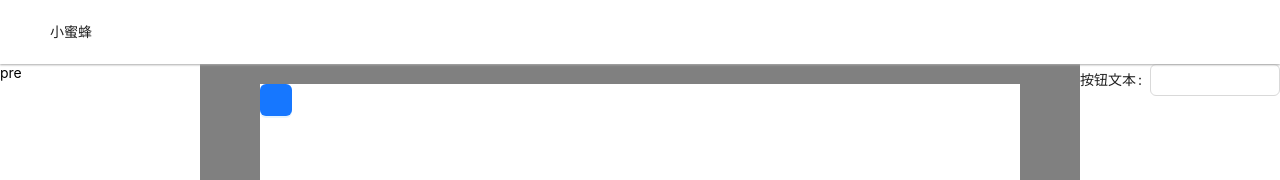
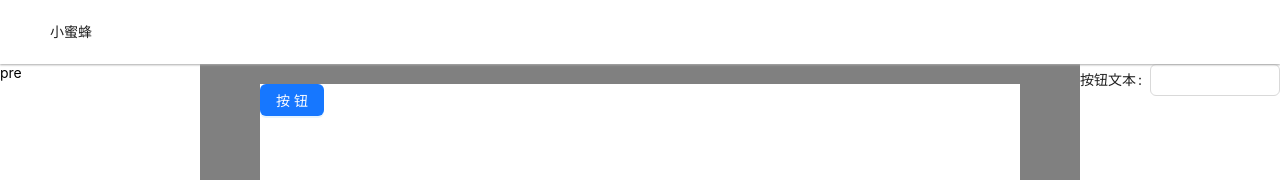
Before and after one commit to hwadn/wm-component-template, a React (Vite) app: page / in a window 1280 px wide. Shown: the top 180 px of the page. Built offline with nearby package versions, Linux system fonts and the light colour scheme.

Commit message:
feat: default setting

```diff
--- a/src/App.tsx
+++ b/src/App.tsx
@@ -4,12 +4,13 @@ import { FormProps } from 'antd/lib/form'
 
 import { StyledHeader, StyledSider } from './style'
 import Component from './Component'
-import Setting, { IFormValues } from './Setting'
+import Setting from './Setting'
+import { IFormValues, defaultFormValues } from './Setting/default'
 
 const { Content } = Layout
 
 function App() {
-  const [formValues, setFormValues] = useState<IFormValues>()
+  const [formValues, setFormValues] = useState<IFormValues>(defaultFormValues)
 
 	const handleFormValueChange: FormProps['onValuesChange'] = (_, values) => {
 		setFormValues(values)
--- a/src/Component/index.tsx
+++ b/src/Component/index.tsx
@@ -1,5 +1,5 @@
 import React from 'react'
-import { IFormValues } from '../Setting'
+import { IFormValues } from '../Setting/default'
 import { Button } from 'antd'
 
 interface IComponentProps {
--- /dev/null
+++ b/src/Setting/default.ts
@@ -0,0 +1,7 @@
+export interface IFormValues {
+	text: string
+}
+
+export const defaultFormValues: IFormValues = {
+	text: '按钮'
+}
--- a/src/Setting/index.tsx
+++ b/src/Setting/index.tsx
@@ -4,10 +4,6 @@ import { FormProps } from 'antd/lib/form'
 
 interface ISettingProps {
 	onValuesChange: FormProps['onValuesChange']
-}
-
-export interface IFormValues {
-	text: string
 }
 
 const Setting: React.FC<ISettingProps> = ({ onValuesChange }) => {
```
